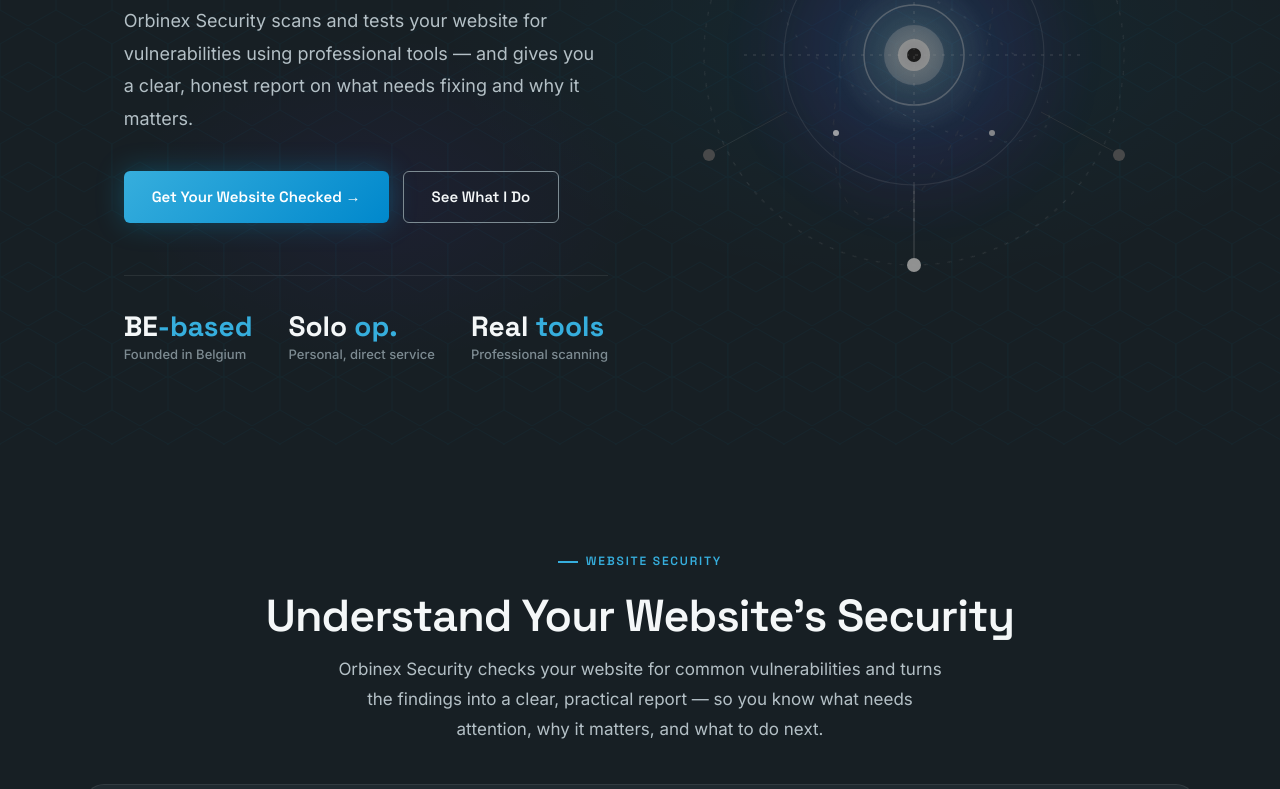
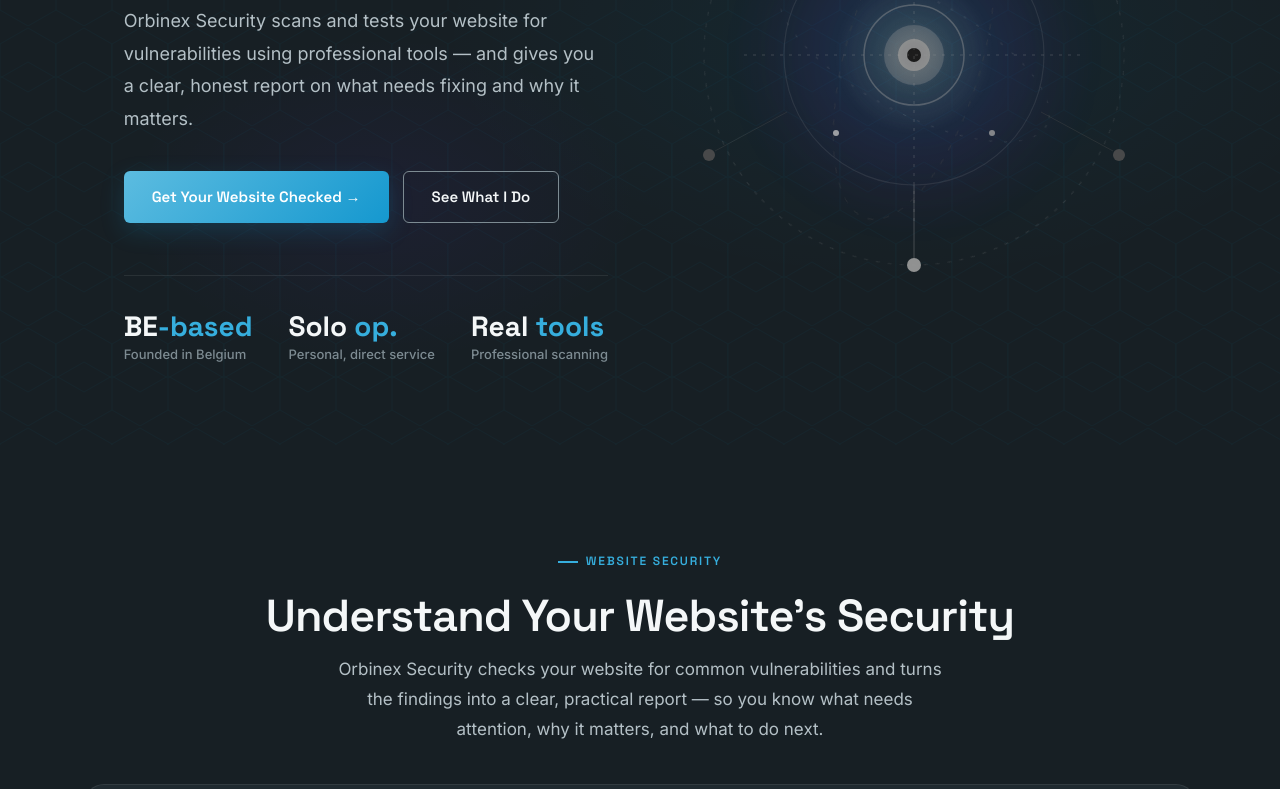
Before and after one commit to competitionrocketmg-sudo/Orbinex-Website, a plain HTML site: page index.html in a window 1280 px wide. Shown: the part 374-1163 px from the top of the page. Drawn offline with Linux system fonts and the light colour scheme.

Commit message:
Update Orbinex website

```diff
--- a/index.html
+++ b/index.html
@@ -104,13 +104,15 @@ a:hover { opacity: 0.8; }
   border: none;
 }
 .btn-primary {
-  background: linear-gradient(135deg, var(--cyan), #0088cc);
-  color: #fff;
-  box-shadow: 0 0 28px rgba(0,194,255,0.25);
-}
+  background: linear-gradient(135deg, #5CBCE0, #1598CF);
+  color: #FFFFFF;
+  box-shadow: 0 8px 24px rgba(21, 152, 207, 0.20);
+}
+
 .btn-primary:hover {
   transform: translateY(-2px);
-  box-shadow: 0 0 40px rgba(0,194,255,0.45);
+  background: linear-gradient(135deg, #70C5E4, #1AA5DC);
+  box-shadow: 0 12px 30px rgba(21, 152, 207, 0.28);
   opacity: 1;
 }
 .btn-outline {
```
